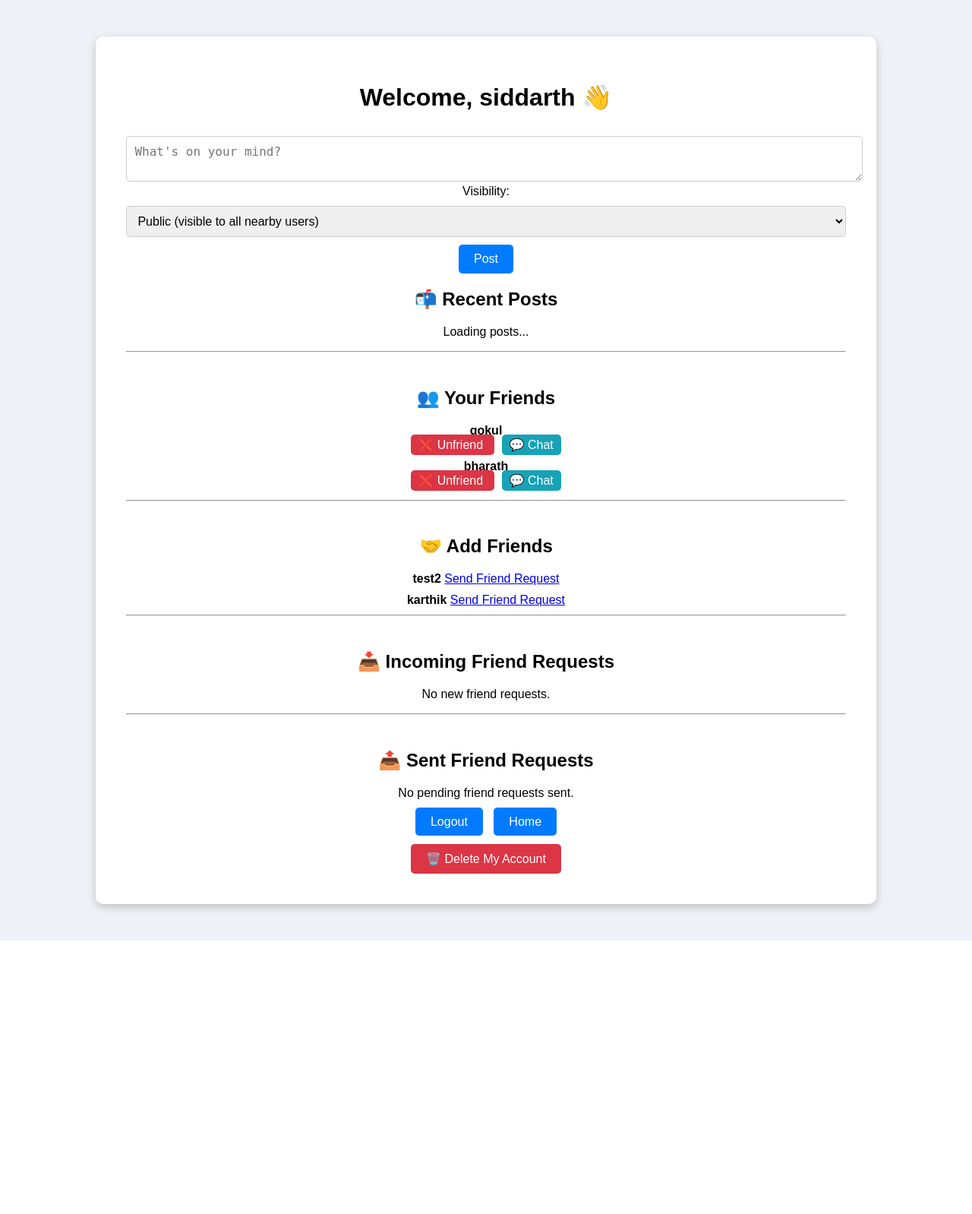
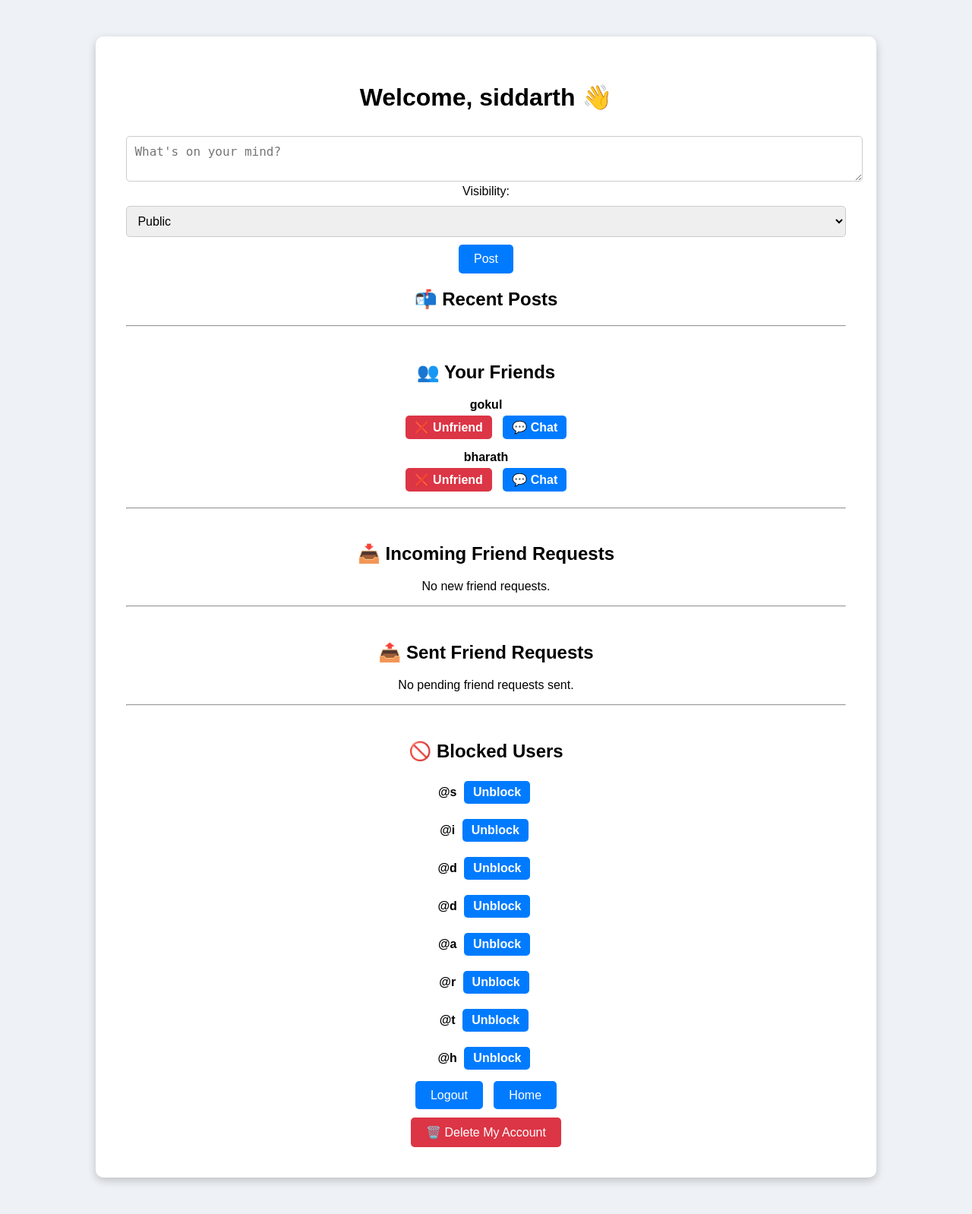
Before and after one commit to Sj3161/flask-social-app, a Flask app: page /inner_home in a window 1280 px wide. Shown: the whole page at 76% size. Before the commit the page ends 1238 px from the top, so only its background shows below. Run offline with Flask 3, Linux system fonts and the light colour scheme; a user stored in the database is signed in; data comes from the database, SQL or seed files in the repository; both versions use the stored data as it was after the commit.

Commit message:
Update: improved styling and UI buttons

```diff
--- a/app.py
+++ b/app.py
@@ -18,8 +18,6 @@
     password = db.Column(db.String(60), nullable=False)
     latitude = db.Column(db.Float, default=12.9716)
     longitude = db.Column(db.Float, default=77.5946)
-
-
 
 class Post(db.Model):
     id = db.Column(db.Integer, primary_key=True)
@@ -52,12 +50,11 @@
     message = db.Column(db.Text, nullable=False)
     timestamp = db.Column(db.DateTime, default=db.func.now())
 
-
 with app.app_context():
     db.create_all()
 
 def within_10km(lat1, lon1, lat2, lon2):
-    R = 6371  # Earth radius in km
+    R = 6371
     dlat = radians(lat2 - lat1)
     dlon = radians(lon2 - lon1)
     a = sin(dlat/2)**2 + cos(radians(lat1)) * cos(radians(lat2)) * sin(dlon/2)**2
@@ -74,10 +71,10 @@
         email = request.form.get('email')
         password = request.form.get('password')
         user = User.query.filter_by(email=email).first()
-        if not user :
+        if not user:
             flash("This user no longer exists.", "danger")
             return redirect(url_for("login"))
-        if user and check_password_hash(user.password, password):
+        if check_password_hash(user.password, password):
             session['user_id'] = user.id
             session.modified = True
             flash('Login successful!', 'success')
@@ -110,20 +107,20 @@
         return redirect(url_for('login'))
 
     user = db.session.get(User, session['user_id'])
-
-    # Get live coordinates from query parameters (fallback to user's DB location)
     lat = float(request.args.get('lat', user.latitude))
     lon = float(request.args.get('lon', user.longitude))
-
-    # Optionally update user location in DB
     user.latitude = lat
     user.longitude = lon
     db.session.commit()
+
+    blocked_usernames = session.get('blocked_users', [])
 
     all_posts = Post.query.all()
     visible_posts = []
     for post in all_posts:
         post_user = db.session.get(User, post.user_id)
+        if post.username in blocked_usernames:
+            continue
         if post.visibility == 'public':
             if within_10km(lat, lon, post_user.latitude, post_user.longitude):
                 visible_posts.append(post)
@@ -147,7 +144,6 @@
     )
 
     all_users = User.query.filter(User.id != user.id, ~User.id.in_(excluded_ids)).all()
-
     sent_receiver_map = {u.id: u for u in User.query.filter(User.id.in_([r.receiver_id for r in sent_requests])).all()}
 
     return render_template(
@@ -159,18 +155,47 @@
         sent_requests=sent_requests,
         confirmed_friends=confirmed_friends,
         users={u.id: u for u in User.query.all()},
-        sent_users=sent_receiver_map
+        sent_users=sent_receiver_map,
+        blocked_usernames=blocked_usernames
     )
+
+@app.route('/block/<username>')
+def block_user(username):
+    if 'user_id' not in session:
+        flash("Please log in first.", "danger")
+        return redirect(url_for('login'))
+
+    blocked = session.get('blocked_users', [])
+    if username not in blocked:
+        blocked.append(username)
+        session['blocked_users'] = blocked
+    flash(f"{username} has been blocked.", "info")
+    return redirect(url_for('inner_home'))
+
+@app.route('/unblock/<username>')
+def unblock_user(username):
+    if 'user_id' not in session:
+        flash("Please log in first.", "danger")
+        return redirect(url_for('login'))
+
+    blocked = session.get('blocked_users', [])
+    if username in blocked:
+        blocked.remove(username)
+        session['blocked_users'] = blocked
+    flash(f"{username} has been unblocked.", "info")
+    return redirect(url_for('inner_home'))
 
 @app.route('/post_message', methods=['POST'])
 def post_message():
     if 'user_id' not in session:
         flash('Please log in first.', 'danger')
         return redirect(url_for('login'))
+
     content = request.form.get('content')
     visibility = request.form.get('visibility')
     selected_friends = request.form.getlist('friends')
     friend_ids_json = json.dumps([int(fid) for fid in selected_friends]) if visibility == 'private' else '[]'
+
     user = db.session.get(User, session['user_id'])
     new_post = Post(content=content, username=user.username, user_id=user.id, visibility=visibility, friend_ids=friend_ids_json)
     db.session.add(new_post)
@@ -196,7 +221,6 @@
             else:
                 flash('Friend request already sent.', 'info')
     return redirect(url_for('inner_home'))
-
 
 @app.route('/accept_request/<int:request_id>')
 def accept_request(request_id):
@@ -227,15 +251,12 @@
         flash('Friend request cancelled.', 'info')
     return redirect(url_for('inner_home'))
 
-
 @app.route('/unfriend/<int:friend_id>')
 def unfriend(friend_id):
     user_id = session.get('user_id')
     if user_id:
         Friend.query.filter_by(user_id=user_id, friend_id=friend_id).delete()
         Friend.query.filter_by(user_id=friend_id, friend_id=user_id).delete()
-
-        # Clean up any accepted friend request between these users
         FriendRequest.query.filter(
             ((FriendRequest.sender_id == user_id) & (FriendRequest.receiver_id == friend_id)) |
             ((FriendRequest.sender_id == friend_id) & (FriendRequest.receiver_id == user_id))
@@ -244,7 +265,6 @@
         db.session.commit()
         flash('Unfriended successfully.', 'info')
     return redirect(url_for('inner_home'))
-
 
 @app.route('/chat')
 def chat():
@@ -259,7 +279,6 @@
         flash("Login required.", "danger")
         return redirect(url_for('login'))
     return render_template('delete_confirm.html')
-
 
 @app.route('/logout')
 def logout():
@@ -276,7 +295,6 @@
     user_id = session['user_id']
     friend = User.query.get_or_404(friend_id)
 
-    # Send message
     if request.method == 'POST':
         message = request.form.get('message')
         if message:
@@ -286,7 +304,6 @@
             flash("Message sent!", "success")
         return redirect(url_for('private_chat', friend_id=friend_id))
 
-    # Get messages between the two users
     messages = PrivateMessage.query.filter(
         ((PrivateMessage.sender_id == user_id) & (PrivateMessage.receiver_id == friend_id)) |
         ((PrivateMessage.sender_id == friend_id) & (PrivateMessage.receiver_id == user_id))
@@ -308,8 +325,6 @@
         return redirect(url_for('confirm_delete'))
 
     user_id = user.id
-
-    # Delete related data
     FriendRequest.query.filter((FriendRequest.sender_id == user_id) | (FriendRequest.receiver_id == user_id)).delete()
     Friend.query.filter((Friend.user_id == user_id) | (Friend.friend_id == user_id)).delete()
     Post.query.filter_by(user_id=user_id).delete()
@@ -321,71 +336,8 @@
     session.clear()
     flash("Your account has been permanently deleted.", "info")
     return redirect(url_for('home'))
-@app.route('/get_visible_posts')
-def get_visible_posts():
-    if 'user_id' not in session:
-        return {'error': 'Unauthorized'}, 401
-
-    user = User.query.get(session['user_id'])
-    lat = float(request.args.get('lat', user.latitude))
-    lon = float(request.args.get('lon', user.longitude))
-
-    user.latitude = lat
-    user.longitude = lon
-    db.session.commit()
-
-    all_posts = Post.query.all()
-    visible_posts = []
-
-    for post in all_posts:
-        post_user = User.query.get(post.user_id)
-        if post.visibility == 'public':
-            if within_10km(lat, lon, post_user.latitude, post_user.longitude):
-                visible_posts.append({
-                    'username': post.username,
-                    'content': post.content,
-                    'visibility': post.visibility
-                })
-        elif post.visibility == 'private':
-            allowed_friends = json.loads(post.friend_ids)
-            if user.id == post.user_id or user.id in allowed_friends:
-                visible_posts.append({
-                    'username': post.username,
-                    'content': post.content,
-                    'visibility': post.visibility
-                })
-
-    return {'posts': visible_posts}
-
-@app.route('/get_posts')
-def get_posts():
-    if 'user_id' not in session:
-        return "Not authorized", 401
-
-    user = db.session.get(User, session['user_id'])
-    lat = float(request.args.get('lat', user.latitude))
-    lon = float(request.args.get('lon', user.longitude))
-
-    user.latitude = lat
-    user.longitude = lon
-    db.session.commit()
-
-    all_posts = Post.query.all()
-    visible_posts = []
-
-    for post in all_posts:
-        post_user = db.session.get(User, post.user_id)
-        if post.visibility == 'public':
-            if within_10km(lat, lon, post_user.latitude, post_user.longitude):
-                visible_posts.append(post)
-        elif post.visibility == 'private':
-            allowed_friends = json.loads(post.friend_ids)
-            if user.id == post.user_id or user.id in allowed_friends:
-                visible_posts.append(post)
-
-    return render_template('partials/posts.html', posts=visible_posts)
 
 if __name__ == '__main__':
     import os
-    port = int(os.environ.get('PORT', 10000))  # 10000 is Render's default
+    port = int(os.environ.get('PORT', 10000))
     app.run(debug=True, host='0.0.0.0', port=port)
--- a/templates/inner_home.html
+++ b/templates/inner_home.html
@@ -2,7 +2,6 @@
 <html lang="en">
 <head>
     <script>
-        // Fetch current location and reload the page with lat/lon in query
         window.onload = function () {
           if (!window.location.search.includes("lat=")) {
             navigator.geolocation.getCurrentPosition(function(position) {
@@ -11,7 +10,7 @@
               const currentUrl = new URL(window.location.href);
               currentUrl.searchParams.set("lat", lat);
               currentUrl.searchParams.set("lon", lon);
-                    window.location.href = currentUrl.toString(); // reload with location
+              window.location.href = currentUrl.toString();
             });
           }
         };
@@ -34,7 +33,7 @@
           box-shadow: 0 4px 12px rgba(0, 0, 0, 0.2);
           width: 80%;
         }
-        textarea, select, .friend-select {
+        textarea, select {
           width: 100%;
           padding: 10px;
           font-size: 1rem;
@@ -62,6 +61,7 @@
           border-left: 5px solid #007bff;
           border-radius: 5px;
           text-align: left;
+          position: relative;
         }
         .post small {
           display: block;
@@ -84,16 +84,71 @@
           background-color: #0056b3;
         }
 
-         a.unfriend-button:hover {
-    background-color: #b52a35;
+        .btn {
+          text-decoration: none;
+          padding: 6px 12px;
+          border-radius: 5px;
+          font-weight: bold;
+          color: white;
+          margin: 5px;
+          display: inline-block;
+        }
+        .btn.green { background-color: #28a745; }
+        .btn.red { background-color: #dc3545; }
+        .btn.blue { background-color: #007bff; }
+
+        .options-button {
+          background-color: #ccc;
+          border: none;
+          border-radius: 50%;
+          width: 28px;
+          height: 28px;
+          cursor: pointer;
+          font-size: 16px;
+          float: right;
+        }
+        .options-menu {
+          display: none;
+          position: absolute;
+          top: 40px;
+          right: 10px;
+          background-color: white;
+          border: 1px solid #ccc;
+          border-radius: 5px;
+          box-shadow: 0px 2px 8px rgba(0, 0, 0, 0.1);
+          z-index: 100;
+        }
+        .options-menu a {
+          display: block;
+          padding: 8px 12px;
+          text-decoration: none;
+          color: #333;
+        }
+        .options-menu a:hover {
+          background-color: #f2f2f2;
         }
     </style>
+
     <script>
         function toggleFriendList() {
           const visibility = document.getElementById('visibility').value;
           const friendDiv = document.getElementById('friend-list');
           friendDiv.style.display = visibility === 'private' ? 'block' : 'none';
         }
+
+        function toggleMenu(button) {
+          const menu = button.nextElementSibling;
+          document.querySelectorAll('.options-menu').forEach(m => {
+            if (m !== menu) m.style.display = 'none';
+          });
+          menu.style.display = menu.style.display === 'block' ? 'none' : 'block';
+        }
+
+        document.addEventListener('click', function(e) {
+          if (!e.target.classList.contains('options-button')) {
+            document.querySelectorAll('.options-menu').forEach(m => m.style.display = 'none');
+          }
+        });
     </script>
 </head>
 <body>
@@ -101,17 +156,16 @@
 <div class="container">
     <h1>Welcome, {{ username }} 👋</h1>
 
-    <!-- ✅ Post Form -->
+    <!-- Post Form -->
     <form method="POST" action="{{ url_for('post_message') }}">
         <textarea name="content" placeholder="What's on your mind?" required></textarea><br>
 
         <label for="visibility">Visibility:</label>
         <select name="visibility" id="visibility" onchange="toggleFriendList()" required>
-            <option value="public">Public (visible to all nearby users)</option>
-            <option value="private">Private (only selected friends)</option>
+            <option value="public">Public</option>
+            <option value="private">Private</option>
         </select><br>
 
-        <!-- ✅ Friend Selection (only for private) -->
         <div id="friend-list" style="display: none;">
             <label>Select friends to share this post with:</label><br>
             {% for friend in friends %}
@@ -124,13 +178,35 @@
         <button type="submit">Post</button>
     </form>
 
-    <!-- ✅ Display Posts -->
+    <!-- Display Posts -->
     <div class="posts" id="posts-container">
         <h2>📬 Recent Posts</h2>
-        <p>Loading posts...</p>
+        {% for post in posts %}
+        <div class="post" data-user="{{ post.username }}">
+            <div>
+                <strong>@{{ post.username }}</strong>
+                <button class="options-button" onclick="toggleMenu(this)">+</button>
+                <div class="options-menu">
+                    {% set post_user = users.values()|selectattr('username', 'equalto', post.username)|list|first %}
+                    {% if post_user.id != session['user_id'] %}
+                    {% set is_friend = confirmed_friends|selectattr('id', 'equalto', post_user.id)|list %}
+                    {% set existing_request = sent_requests|selectattr('receiver_id', 'equalto', post_user.id)|list %}
+                    {% if not is_friend and not existing_request %}
+                    <a href="{{ url_for('send_request', receiver_id=post_user.id) }}">✅ Send Friend Request</a>
+                    {% elif existing_request %}
+                    <span style="padding: 10px 12px; display: block; color: gray;">Request Sent</span>
+                    {% endif %}
+                    <a href="{{ url_for('block_user', username=post.username) }}">🚫 Block User</a>
+                    {% endif %}
+                </div>
+            </div>
+            <div>{{ post.content }}</div>
+            <small>Visibility: {{ post.visibility }}</small>
+        </div>
+        {% endfor %}
     </div>
 
-
+    <!-- Friend List -->
     <hr><br>
     <h2>👥 Your Friends</h2>
     {% if confirmed_friends %}
@@ -138,70 +214,41 @@
         {% for friend in confirmed_friends %}
         <li style="margin-bottom: 10px;">
             <strong>{{ friend.username }}</strong><br>
-
-            <a href="{{ url_for('unfriend', friend_id=friend.id) }}"
-               class="unfriend-button"
-               style="color: white; background-color: #dc3545; padding: 5px 10px; border-radius: 5px; text-decoration: none;">
-                ❌ Unfriend
-            </a>
-
-            <a href="{{ url_for('private_chat', friend_id=friend.id) }}"
-               class="chat-button"
-               style="color: white; background-color: #17a2b8; padding: 5px 10px; border-radius: 5px; text-decoration: none; margin-left: 10px;">
-                💬 Chat
-            </a>
+            <a href="{{ url_for('unfriend', friend_id=friend.id) }}" class="btn red">❌ Unfriend</a>
+            <a href="{{ url_for('private_chat', friend_id=friend.id) }}" class="btn blue">💬 Chat</a>
         </li>
-
         {% endfor %}
     </ul>
     {% else %}
     <p>You have no confirmed friends yet.</p>
     {% endif %}
 
-
-    <hr><br>
-    <h2>🤝 Add Friends</h2>
-    {% for friend in friends %}
-    <div style="margin: 10px 0;">
-        <strong>{{ friend.username }}</strong>
-        {% set existing_request = sent_requests | selectattr('receiver_id', 'equalto', friend.id) | list %}
-        {% if existing_request %}
-        <span style="color: gray;">Request Sent</span>
-        {% else %}
-        <a href="{{ url_for('send_request', receiver_id=friend.id) }}">Send Friend Request</a>
-        {% endif %}
-    </div>
-    {% endfor %}
-
-
+    <!-- Friend Requests -->
     <hr><br>
     <h2>📥 Incoming Friend Requests</h2>
     {% if friend_requests %}
-    <div style="margin: 10px 0;">
+    <div>
         {% for req in friend_requests %}
-        {% set sender = users[req.sender_id] if req.sender_id in users else req.sender_id %}
-        <strong>Request from: @{{ sender.username if sender.username else sender }}</strong><br>
-        <a href="{{ url_for('accept_request', request_id=req.id) }}">✅ Accept</a>
-        <a href="{{ url_for('reject_request', request_id=req.id) }}">❌ Reject</a>
+        {% set sender = users[req.sender_id] %}
+        <strong>Request from: @{{ sender.username }}</strong><br>
+        <a href="{{ url_for('accept_request', request_id=req.id) }}" class="btn green">✅ Accept</a>
+        <a href="{{ url_for('reject_request', request_id=req.id) }}" class="btn red">❌ Reject</a>
         {% endfor %}
     </div>
     {% else %}
     <p>No new friend requests.</p>
     {% endif %}
 
-
+    <!-- Sent Requests -->
     <hr><br>
     <h2>📤 Sent Friend Requests</h2>
     {% if sent_requests %}
     <ul>
         {% for req in sent_requests %}
-        {% set receiver = sent_users[req.receiver_id] if req.receiver_id in sent_users else req.receiver_id %}
+        {% set receiver = sent_users[req.receiver_id] %}
         <li>
-            Sent to: @{{ receiver.username if receiver.username else receiver }}<br>
-            <a href="{{ url_for('cancel_request', request_id=req.id) }}"
-               style="color: white; background-color: #dc3545; padding: 5px 10px; border-radius: 5px; text-decoration: none;">
-                ❌ Cancel
-            </a>
+            Sent to: @{{ receiver.username }}
+            <a href="{{ url_for('cancel_request', request_id=req.id) }}" class="btn red">❌ Cancel</a>
         </li>
         {% endfor %}
     </ul>
@@ -209,6 +256,21 @@
     <p>No pending friend requests sent.</p>
     {% endif %}
 
+    <!-- Blocked Users -->
+    <hr><br>
+    <h2>🚫 Blocked Users</h2>
+    {% if blocked_usernames %}
+    <ul style="list-style: none; padding-left: 0;">
+        {% for uname in blocked_usernames %}
+        <li style="margin: 10px 0;">
+            <strong>@{{ uname }}</strong>
+            <a href="{{ url_for('unblock_user', username=uname) }}" class="btn blue">Unblock</a>
+        </li>
+        {% endfor %}
+    </ul>
+    {% else %}
+    <p>No users blocked.</p>
+    {% endif %}
 
     <!-- Navigation -->
     <div class="nav-links">
@@ -216,36 +278,11 @@
         <a href="{{ url_for('home') }}">Home</a>
     </div>
 
-    <!-- 🗑️ Account Deletion -->
+    <!-- Delete Account -->
     <form action="{{ url_for('confirm_delete') }}" method="GET">
-        <button type="submit" style="margin-top: 20px; background-color: #dc3545; color: white; padding: 10px 20px; border: none; border-radius: 5px;">
-            🗑️ Delete My Account
-        </button>
+        <button type="submit" style="margin-top: 20px; background-color: #dc3545; color: white;">🗑️ Delete My Account</button>
     </form>
-
 </div>
-<script>
-    document.addEventListener("DOMContentLoaded", () => {
-      function fetchPosts(lat, lon) {
-        fetch(`/get_posts?lat=${lat}&lon=${lon}`)
-          .then(res => res.text())
-          .then(html => {
-            document.getElementById("posts-container").innerHTML = html;
-          })
-          .catch(err => console.error("Failed to load posts:", err));
-      }
-
-      if (navigator.geolocation) {
-        navigator.geolocation.getCurrentPosition(position => {
-          const lat = position.coords.latitude;
-          const lon = position.coords.longitude;
-          fetchPosts(lat, lon);
-        }, () => {
-          console.warn("Geolocation denied. Using default posts.");
-        });
-      }
-    });
-</script>
 
 </body>
 </html>
```
Also changed, not shown: instance/site.db. Lines whose indentation alone changed are shown as unchanged.
